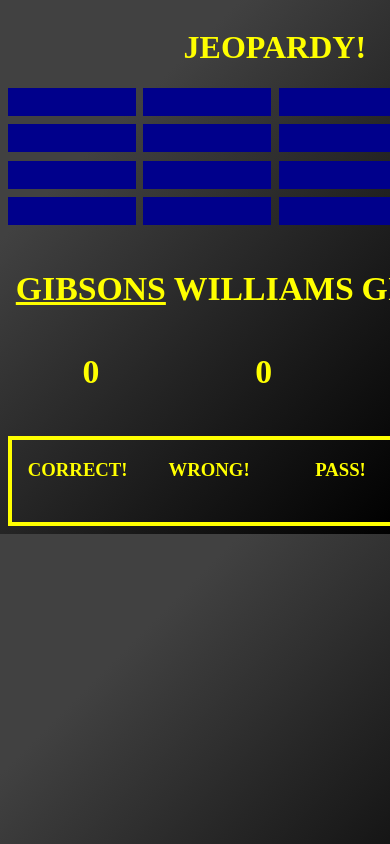
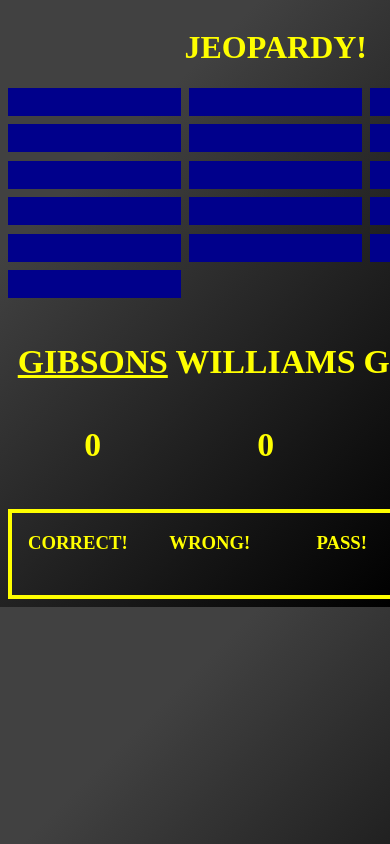
Before and after one commit to MGibson7/jeopardy, a plain HTML site: page index.html in a window 390 px wide. Shown: the top 844 px of the page. Drawn offline with Linux system fonts and the light colour scheme; no server answers.

Commit message:
mobile optimization

```diff
--- a/style.css
+++ b/style.css
@@ -64,3 +64,20 @@
 .cat *{
     cursor: pointer;
 }
+
+@media screen and (max-width:1000px){
+
+    .container{
+        grid-template-columns: repeat(3, 1fr);
+
+    }
+
+    .teams{
+        font-size: 3vh;
+        margin-left: 0.5vw;
+    }
+
+
+
+
+}
```
Also changed, not shown: index.html (+1 -0 lines).
